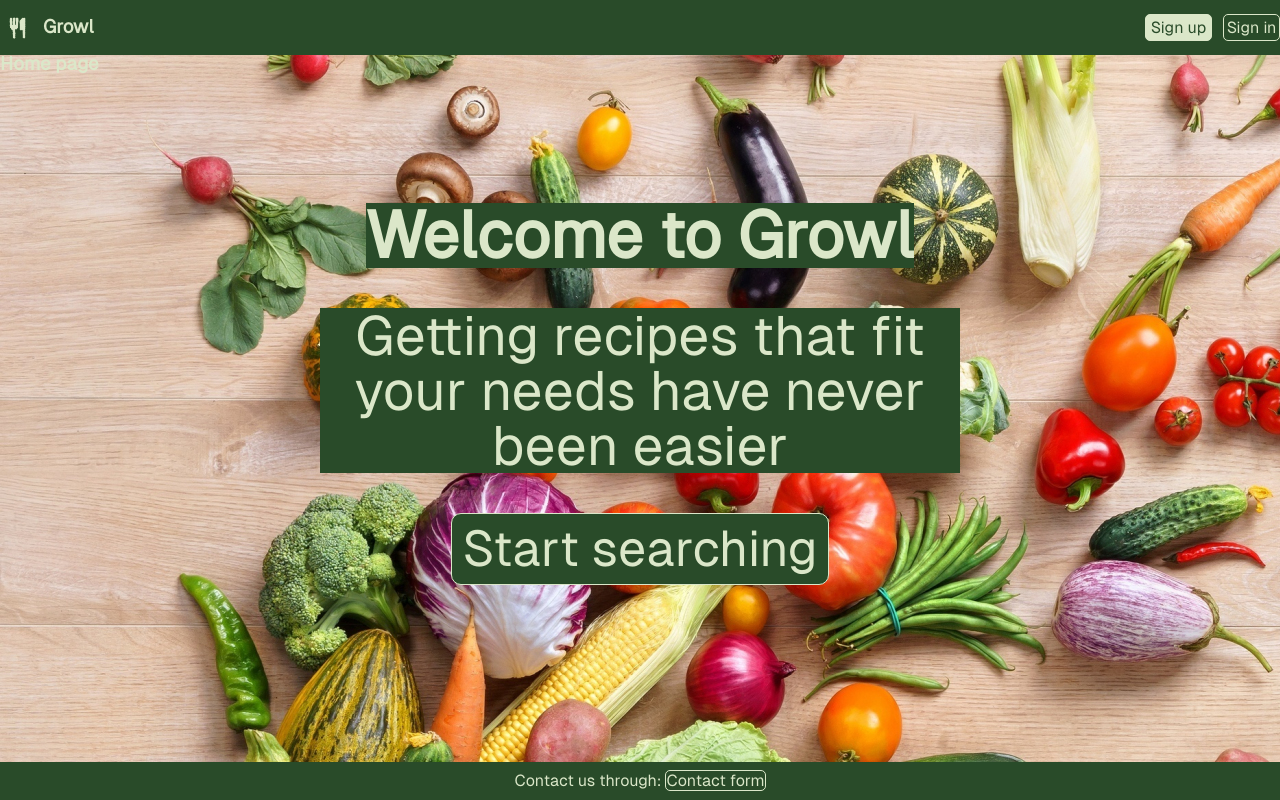
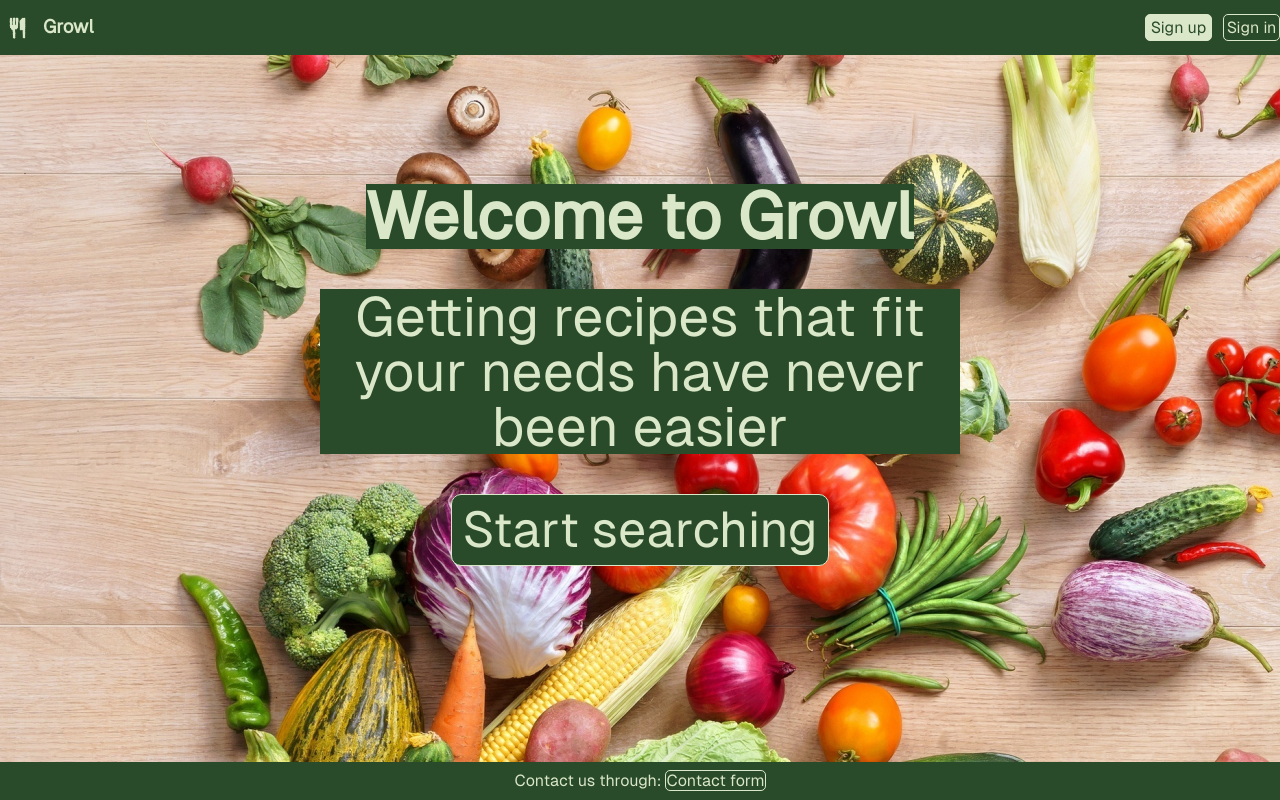
Before and after one commit to c0d3sh0rt4g3/Growl-REACT, a React (Vite) app: page / in a window 1280 px wide. Built offline with nearby package versions, Linux system fonts and the light colour scheme; no server answers.

Commit message:
Deleted useless h2 in Home.jsx

```diff
--- a/src/pages/Home/Home.jsx
+++ b/src/pages/Home/Home.jsx
@@ -4,14 +4,11 @@ import "../../css/home.css"
 
 const Home = () => {
     return (
-        <>
-            <h3>Home page</h3>
-            <main id="welcoming-texts-container">
-                <h1 id="welcome-text-header">Welcome to Growl</h1>
-                <p id="welcome-text-body">Getting recipes that fit your needs have never been easier</p>
-                <NavLink to = "/search">Start searching</NavLink>
-            </main>
-        </>
+        <main id="welcoming-texts-container">
+            <h1 id="welcome-text-header">Welcome to Growl</h1>
+            <p id="welcome-text-body">Getting recipes that fit your needs have never been easier</p>
+            <NavLink to = "/search">Start searching</NavLink>
+        </main>
     );
 };
 
```
